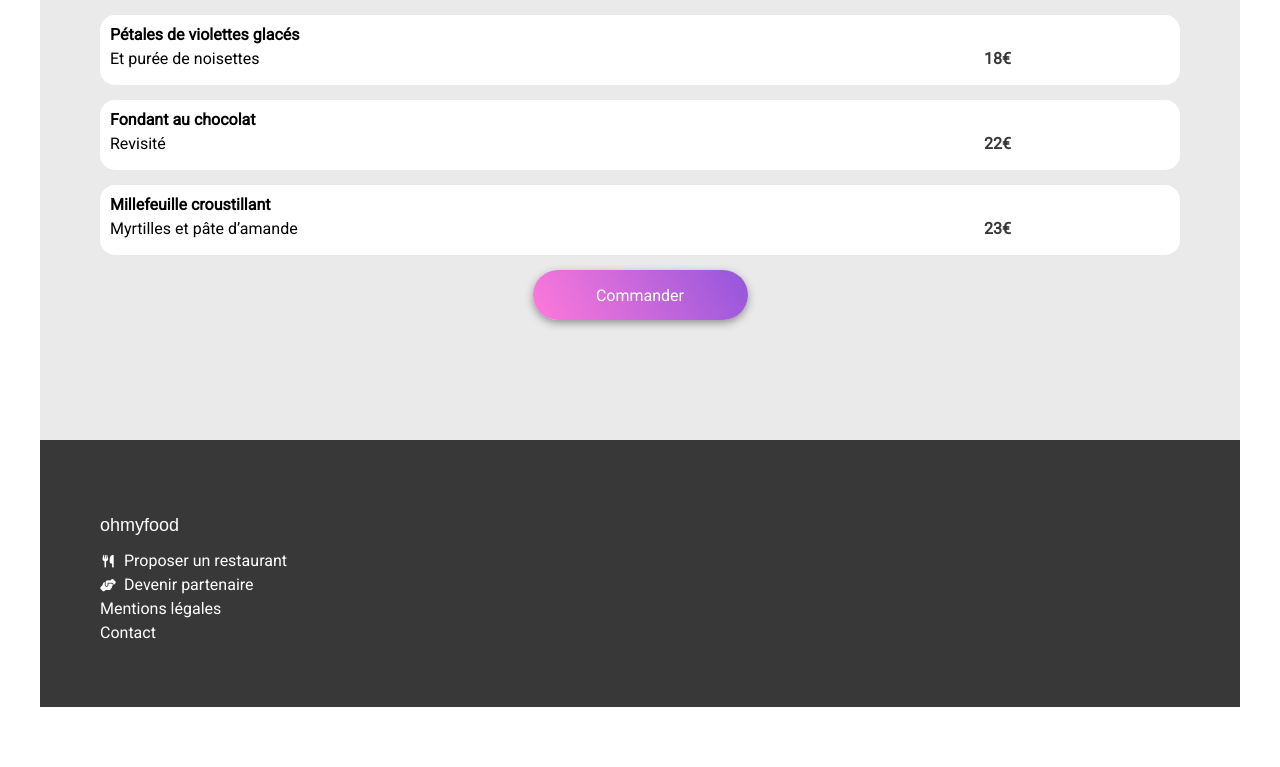
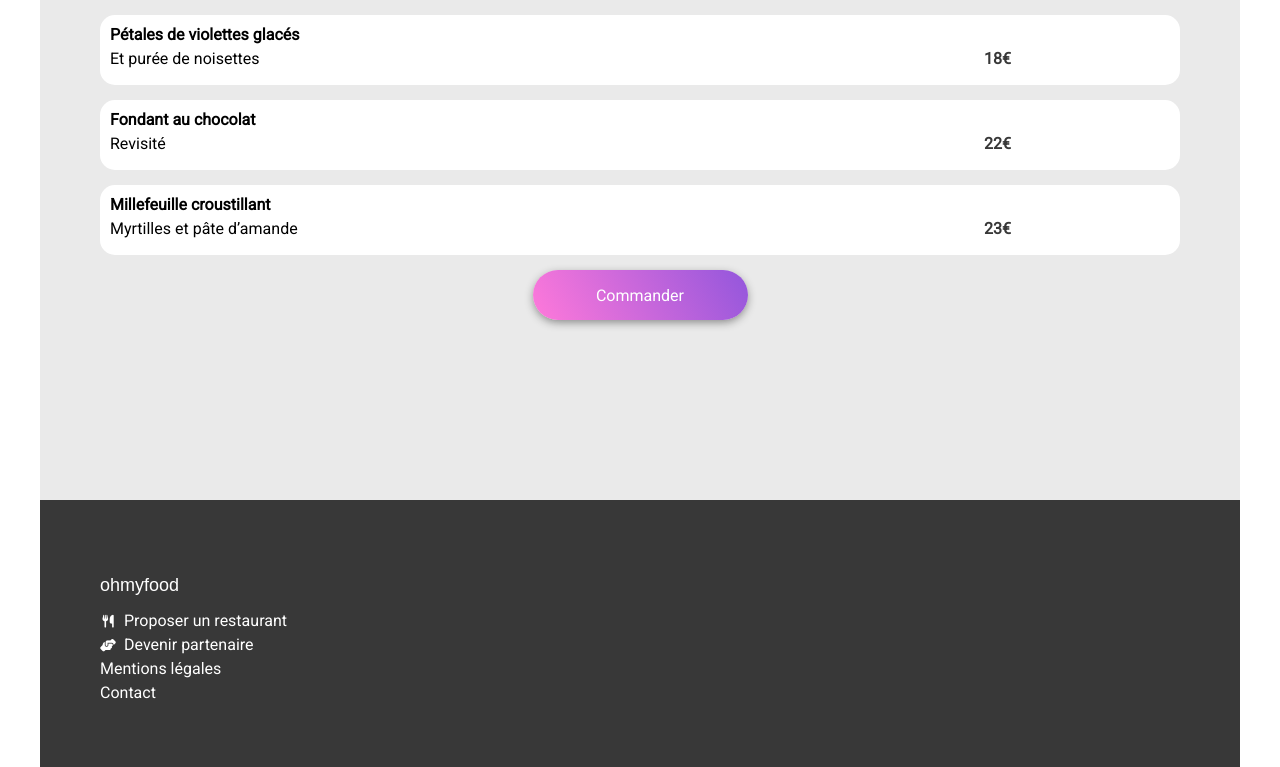
Before and after one commit to nicolasalphonso/NicolasAlphonso_3_23-03-2021, a website: page alafrancaise.html in a window 1280 px wide. Shown: the part 1030-1797 px from the top of the page. Drawn offline with Linux system fonts and the light colour scheme; a web font is replaced by a local one.

Commit message:
Rectification des espaces du footer

```diff
--- a/alafrancaise.html
+++ b/alafrancaise.html
@@ -26,7 +26,7 @@
         <a href="index.html"><i class="fas fa-arrow-left"></i>ohmyfood</a>
       </nav>
     </header>
-    <main>
+    <main class="bgmenus">
       <div class="entete">
         <img
           class="entete__photo"
--- a/sass/layout/_layouts.scss
+++ b/sass/layout/_layouts.scss
@@ -152,7 +152,7 @@ footer {
   flex-direction: column;
   background-color: darken($bg-color, 70%);
   padding: 5%;
-  bottom: 60px;
+  margin-top: 0;
 }
 .entete {
   width: 100%;
@@ -277,3 +277,7 @@ footer {
     }
   }
 }
+
+.bgmenus {
+  background-color: $bg-color;
+}
```
Also changed, not shown: lanoteenchantee.html (+1 -1 lines), lapalettedugout.html (+1 -1 lines), ledelicedessens.html (+1 -1 lines), style.css, 1 other file.
